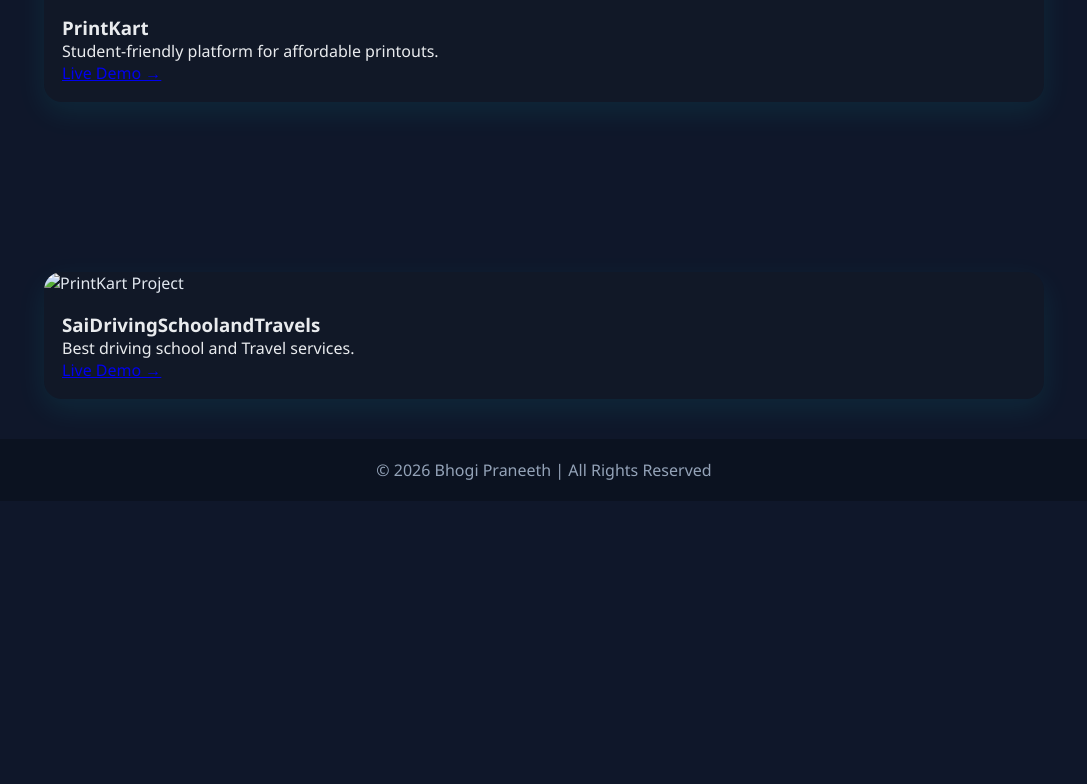
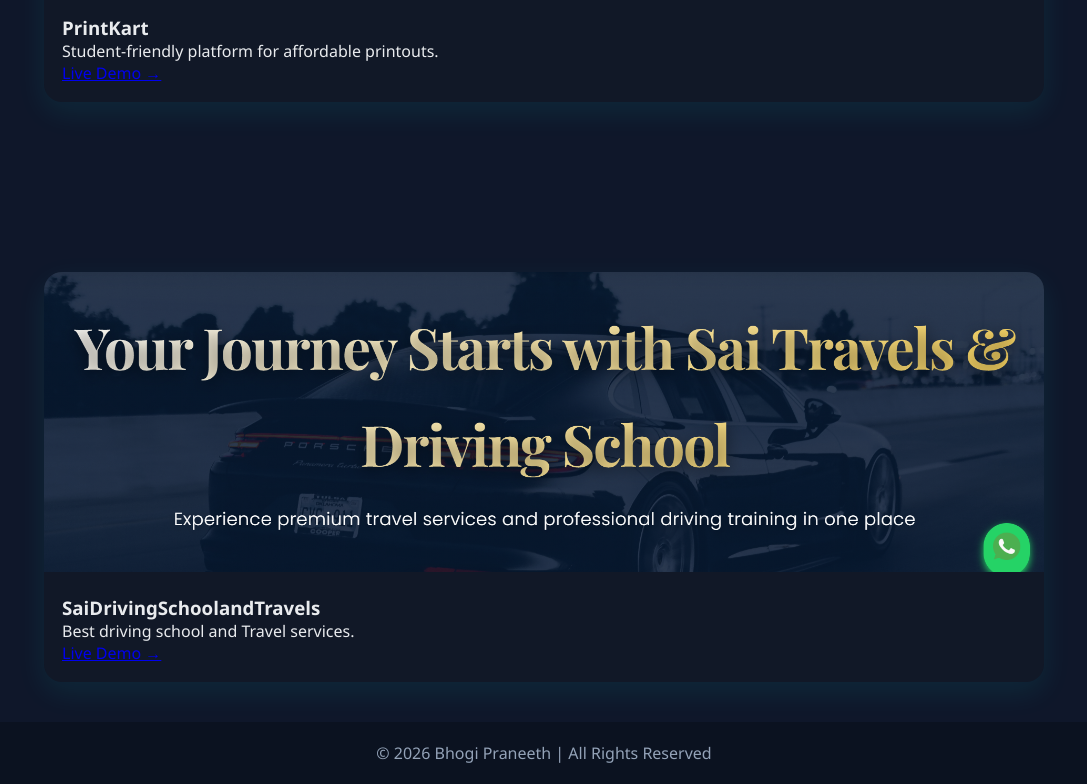
Before and after one commit to bhogipraneeth25/portfolio, a plain HTML site: page projects.html in a window 1280 px wide. Shown: the part 1030-1814 px from the top of the page, without its empty margins (96-1183 px from the left). Before the commit the page ends 1531 px from the top, so only its background shows below. Drawn offline with Linux system fonts and the light colour scheme.

Commit message:
Update projects.html

```diff
--- a/projects.html
+++ b/projects.html
@@ -64,7 +64,7 @@
      <!-- Project 3 -->
         <div class="project-card">
           <div class="project-image">
-            <img src="Saidriving" alt="PrintKart Project" />
+            <img src="Saidriving.png" alt="PrintKart Project" />
           </div>
           <div class="project-content">
             <h3>SaiDrivingSchoolandTravels</h3>
```
